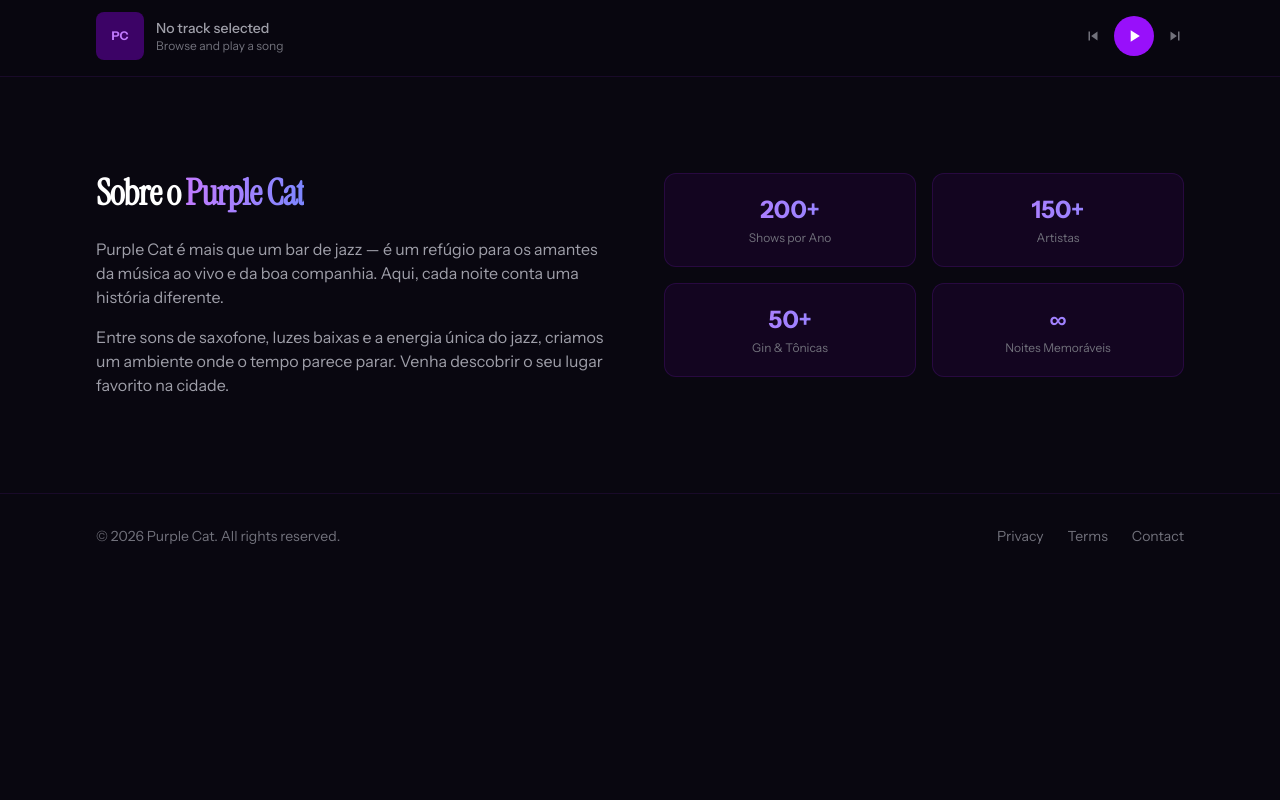
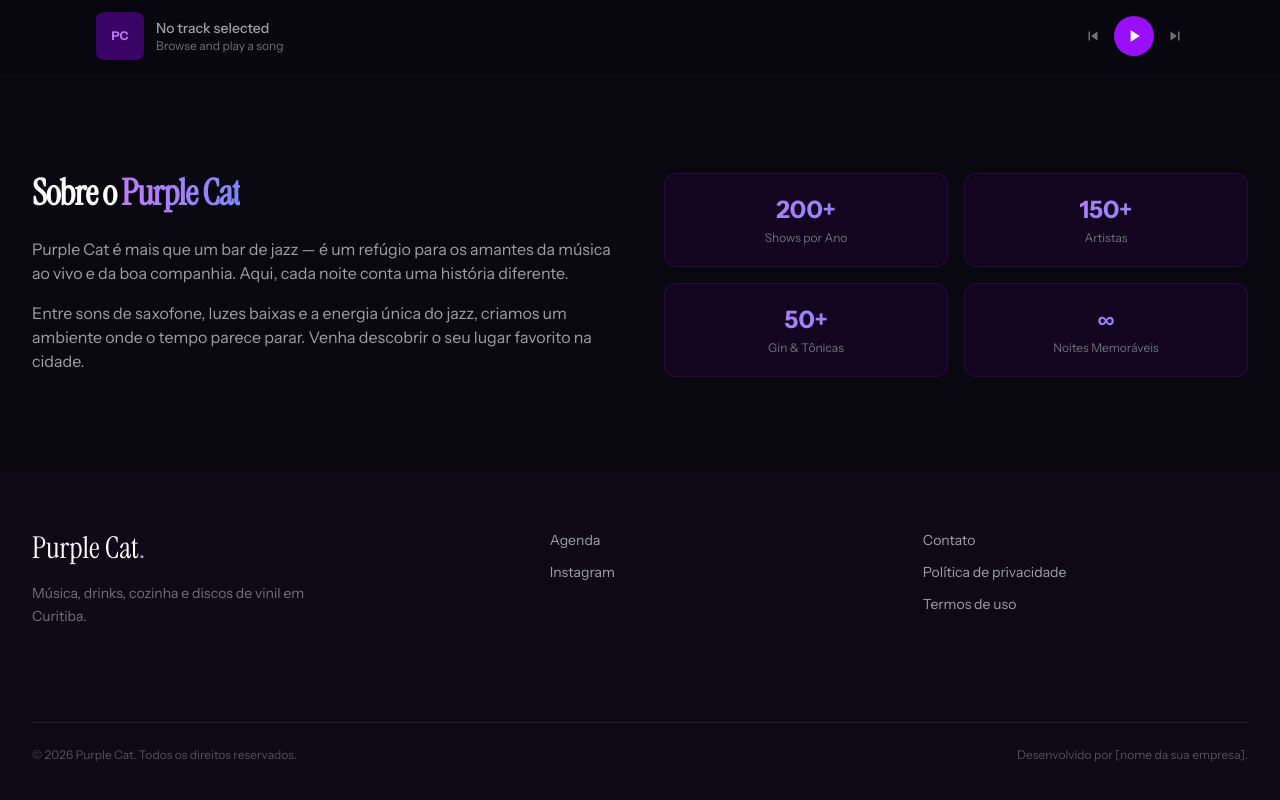
Before and after one commit to Alexandre-Tortoza/purple-cat, a Next.js app: page / in a window 1280 px wide. Shown: the part 724-1524 px from the top of the page. Before the commit the page ends 1302 px from the top, so only its background shows below. Built offline with nearby package versions, Linux system fonts and the light colour scheme.

Commit message:
feat(shell): update Purple Cat site chrome

```diff
--- a/src/app/globals.css
+++ b/src/app/globals.css
@@ -20,8 +20,20 @@ body {
 
 html {
   scroll-behavior: smooth;
+  scroll-padding-top: 5rem;
 }
 
 h1, h2, h3, h4, h5, h6 {
   font-family: var(--font-heading);
 }
+
+::selection {
+  background: #7c3aed;
+  color: white;
+}
+
+@media (pointer: coarse) {
+  * {
+    cursor: auto;
+  }
+}
--- a/src/app/layout.tsx
+++ b/src/app/layout.tsx
@@ -33,8 +33,8 @@ const instrumentSerif = Instrument_Serif({
 });
 
 export const metadata: Metadata = {
-  title: "Purple Cat Jazz Bar",
-  description: "Onde o jazz encontra o mistério",
+  title: "Purple Cat | Listening Bar & Records em Curitiba",
+  description: "Música, drinks, cozinha e discos de vinil em Curitiba.",
 };
 
 export default function RootLayout({
--- a/src/shared/ui/Container.tsx
+++ b/src/shared/ui/Container.tsx
@@ -7,7 +7,7 @@ type Props = {
 
 export function Container({ children, className = '' }: Props) {
   return (
-    <div className={`mx-auto w-full max-w-6xl px-4 sm:px-6 lg:px-8 ${className}`}>
+    <div className={`mx-auto w-full max-w-[1280px] px-4 sm:px-6 lg:px-8 ${className}`}>
       {children}
     </div>
   )
--- a/src/widgets/Footer/index.tsx
+++ b/src/widgets/Footer/index.tsx
@@ -1,16 +1,30 @@
 import { Container } from '@/shared/ui/Container'
-import { SITE } from '@/shared/config/site'
+import { NAV_ITEMS, SITE } from '@/shared/config/site'
 
 export function Footer() {
   return (
-    <footer className="border-t border-purple-900/20 bg-[#090710]">
-      <Container className="flex flex-col items-center justify-between gap-4 py-8 text-sm text-zinc-500 sm:flex-row">
-        <p>&copy; {new Date().getFullYear()} {SITE.name}. All rights reserved.</p>
-        <nav className="flex gap-6">
-          <a href="#" className="transition-colors hover:text-purple-400">Privacy</a>
-          <a href="#" className="transition-colors hover:text-purple-400">Terms</a>
-          <a href="#" className="transition-colors hover:text-purple-400">Contact</a>
-        </nav>
+    <footer className="border-t border-purple-900/20 bg-[#0d0917] pb-24 pt-14 sm:pb-28">
+      <Container>
+        <div className="grid gap-12 border-b border-white/10 pb-12 sm:grid-cols-2 lg:grid-cols-[1.3fr_0.9fr_0.9fr]">
+          <div>
+            <a href="#inicio" className="font-heading text-3xl text-white">{SITE.name}<span className="text-purple-400">.</span></a>
+            <p className="mt-4 max-w-xs text-sm leading-relaxed text-zinc-500">Música, drinks, cozinha e discos de vinil em Curitiba.</p>
+            <address className="mt-6 not-italic text-sm leading-relaxed text-zinc-400">{SITE.address}<br />{SITE.neighborhood}</address>
+          </div>
+          <nav aria-label="Navegação do rodapé" className="flex flex-col items-start gap-3 text-sm">
+            {NAV_ITEMS.slice(2).map((item) => <a key={item.href} href={item.href} className="text-zinc-400 transition-colors hover:text-purple-300">{item.label}</a>)}
+            <a href={SITE.instagramUrl} className="text-zinc-400 transition-colors hover:text-purple-300">Instagram</a>
+          </nav>
+          <nav aria-label="Links institucionais" className="flex flex-col items-start gap-3 text-sm">
+            <a href="#newsletter" className="text-zinc-400 transition-colors hover:text-purple-300">Contato</a>
+            <a href="#" className="text-zinc-400 transition-colors hover:text-purple-300">Política de privacidade</a>
+            <a href="#" className="text-zinc-400 transition-colors hover:text-purple-300">Termos de uso</a>
+          </nav>
+        </div>
+        <div className="flex flex-col gap-2 pt-6 text-xs text-zinc-600 sm:flex-row sm:justify-between">
+          <p>&copy; {new Date().getFullYear()} Purple Cat. Todos os direitos reservados.</p>
+          <p>Desenvolvido por [nome da sua empresa].</p>
+        </div>
       </Container>
     </footer>
   )
--- a/src/widgets/Header/index.tsx
+++ b/src/widgets/Header/index.tsx
@@ -1,46 +1,47 @@
-"use client";
+'use client'
 
-import { motion, useScroll, useMotionValueEvent } from "motion/react";
-import { useState } from "react";
-import { Container } from "@/shared/ui/Container";
-import { Button } from "@/shared/ui/Button";
-import { NAV_ITEMS, SITE } from "@/shared/config/site";
-import { useMenu } from "@/features/ToggleMenu";
-import { useAppAnimation } from "@/features/AppAnimation";
-import { MenuIcon } from "@/shared/ui/icons";
+import { motion, useScroll, useMotionValueEvent } from 'motion/react'
+import { useState } from 'react'
+import Link from 'next/link'
+import { Container } from '@/shared/ui/Container'
+import { NAV_ITEMS, SITE } from '@/shared/config/site'
+import { useMenu } from '@/features/ToggleMenu'
+import { useAppAnimation } from '@/features/AppAnimation'
+import { MenuIcon } from '@/shared/ui/icons'
+import { TRANSITION_SLIDE_IN } from '@/shared/lib/animations'
 
 export function Header() {
-  const { toggle } = useMenu();
-  const { phase } = useAppAnimation();
-  const { scrollY } = useScroll();
-  const [isScrolled, setIsScrolled] = useState(false);
+  const { toggle } = useMenu()
+  const { phase } = useAppAnimation()
+  const { scrollY } = useScroll()
+  const [isScrolled, setIsScrolled] = useState(false)
 
-  useMotionValueEvent(scrollY, "change", (latest) => {
-    setIsScrolled(latest > 20);
-  });
+  useMotionValueEvent(scrollY, 'change', (latest) => {
+    setIsScrolled(latest > 20)
+  })
 
   return (
     <motion.header
       initial={{ y: -80, opacity: 0 }}
-      animate={phase === "ready" ? { y: 0, opacity: 1 } : { y: -80, opacity: 0 }}
-      transition={{ duration: 1.2, ease: [0.25, 0.1, 0.25, 1] }}
+      animate={phase === 'ready' ? { y: 0, opacity: 1 } : { y: -80, opacity: 0 }}
+      transition={TRANSITION_SLIDE_IN}
       style={{
-        height: isScrolled ? "52px" : "64px",
-        backgroundColor: isScrolled ? "rgba(9, 7, 16, 0.8)" : "rgba(9, 7, 16, 0)",
-        backdropFilter: isScrolled ? "blur(12px)" : "blur(0px)",
-        WebkitBackdropFilter: isScrolled ? "blur(12px)" : "blur(0px)",
+        height: isScrolled ? '52px' : '64px',
+        backgroundColor: isScrolled ? 'rgba(9, 7, 16, 0.8)' : 'rgba(9, 7, 16, 0)',
+        backdropFilter: isScrolled ? 'blur(12px)' : 'blur(0px)',
+        WebkitBackdropFilter: isScrolled ? 'blur(12px)' : 'blur(0px)',
         borderBottom: isScrolled
-          ? "1px solid rgba(124, 45, 173, 0.2)"
-          : "1px solid rgba(124, 45, 173, 0)",
+          ? '1px solid rgba(124, 45, 173, 0.2)'
+          : '1px solid rgba(124, 45, 173, 0)',
       }}
       className="fixed top-0 left-0 right-0 z-40 flex items-center transition-all duration-700 ease-out"
     >
       <Container className="flex items-center justify-between">
-        <a href="/" className="text-xl tracking-tight text-white font-heading">
+        <Link href="/" className="font-heading text-xl tracking-tight text-white">
           {SITE.name}<span className="text-purple-400">.</span>
-        </a>
+        </Link>
 
-        <nav className="hidden items-center gap-6 sm:flex">
+        <nav className="hidden items-center gap-5 lg:flex">
           {NAV_ITEMS.map((item) => (
             <a
               key={item.href}
@@ -52,10 +53,15 @@ export function Header() {
           ))}
         </nav>
 
-        <Button variant="icon" onClick={toggle} className="sm:hidden" aria-label="Open menu">
+        <button
+          type="button"
+          onClick={toggle}
+          className="inline-flex h-10 w-10 items-center justify-center rounded-full text-zinc-400 transition-colors hover:bg-purple-950/50 hover:text-zinc-200 focus-visible:outline-2 focus-visible:outline-offset-2 focus-visible:outline-purple-300 lg:hidden"
+          aria-label="Abrir menu"
+        >
           <MenuIcon />
-        </Button>
+        </button>
       </Container>
     </motion.header>
-  );
+  )
 }
--- a/src/widgets/Menu/index.tsx
+++ b/src/widgets/Menu/index.tsx
@@ -30,7 +30,7 @@ export function Menu() {
           >
             <div className="flex items-center justify-between">
               <span className="font-semibold text-purple-400">{SITE.name}</span>
-              <button onClick={close} className="rounded-full p-1 hover:bg-purple-950" aria-label="Close menu">
+              <button onClick={close} className="rounded-full p-1 hover:bg-purple-950" aria-label="Fechar menu">
                 <CloseIcon />
               </button>
             </div>
```
